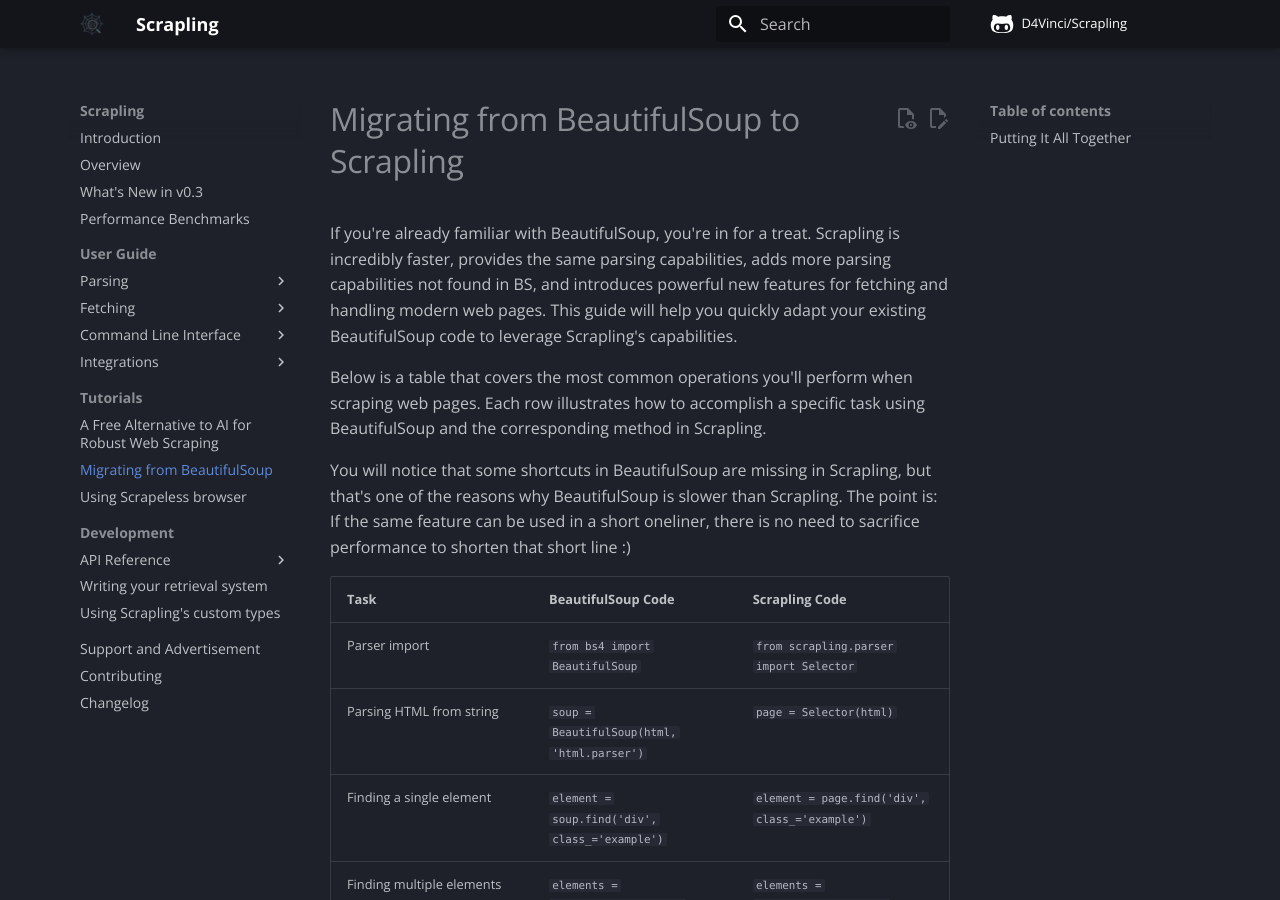
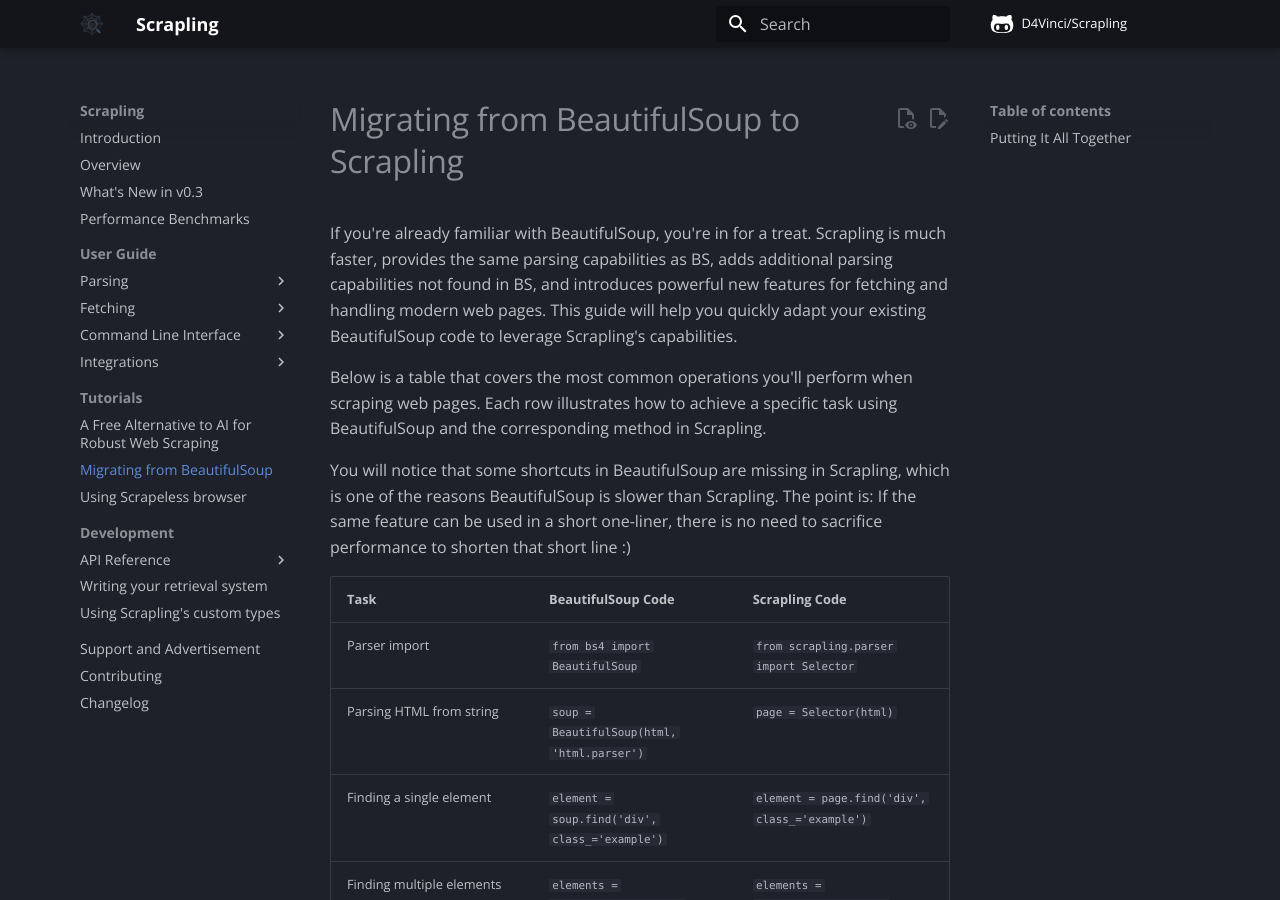
Before and after one commit to malik-aliyev-94/Scrapling, an MkDocs documentation site: the page built from docs/tutorials/migrating_from_beautifulsoup.md, in a window 1280 px wide and 900 px high. Built offline with MkDocs 1.6.1 and Material for MkDocs 9.7.7, drawn with Linux system fonts in a browser that asks for light colours; some web fonts are replaced; comment, search, counter and statistics services are not loaded; some of the changed text lies outside the part shown.

Commit message:
docs: update the migrating from BS article

````diff
--- a/docs/tutorials/migrating_from_beautifulsoup.md
+++ b/docs/tutorials/migrating_from_beautifulsoup.md
@@ -1,10 +1,10 @@
 # Migrating from BeautifulSoup to Scrapling
 
-If you're already familiar with BeautifulSoup, you're in for a treat. Scrapling is incredibly faster, provides the same parsing capabilities, adds more parsing capabilities not found in BS, and introduces powerful new features for fetching and handling modern web pages. This guide will help you quickly adapt your existing BeautifulSoup code to leverage Scrapling's capabilities.
+If you're already familiar with BeautifulSoup, you're in for a treat. Scrapling is much faster, provides the same parsing capabilities as BS, adds additional parsing capabilities not found in BS, and introduces powerful new features for fetching and handling modern web pages. This guide will help you quickly adapt your existing BeautifulSoup code to leverage Scrapling's capabilities.
 
-Below is a table that covers the most common operations you'll perform when scraping web pages. Each row illustrates how to accomplish a specific task using BeautifulSoup and the corresponding method in Scrapling.
+Below is a table that covers the most common operations you'll perform when scraping web pages. Each row illustrates how to achieve a specific task using BeautifulSoup and the corresponding method in Scrapling.
 
-You will notice that some shortcuts in BeautifulSoup are missing in Scrapling, but that's one of the reasons why BeautifulSoup is slower than Scrapling. The point is: If the same feature can be used in a short oneliner, there is no need to sacrifice performance to shorten that short line :)
+You will notice that some shortcuts in BeautifulSoup are missing in Scrapling, which is one of the reasons BeautifulSoup is slower than Scrapling. The point is: If the same feature can be used in a short one-liner, there is no need to sacrifice performance to shorten that short line :)
 
 
 | Task                                                            | BeautifulSoup Code                                                                                            | Scrapling Code                                                                    |
@@ -56,7 +56,7 @@
 import requests
 from bs4 import BeautifulSoup
 
-url = 'http://example.com'
+url = 'https://example.com'
 response = requests.get(url)
 soup = BeautifulSoup(response.text, 'html.parser')
 
@@ -70,7 +70,7 @@
 ```python
 from scrapling import Fetcher
 
-url = 'http://example.com'
+url = 'https://example.com'
 page = Fetcher.get(url)
 
 links = page.css('a::attr(href)')
````
Also changed, not shown: other parts of docs/tutorials/migrating_from_beautifulsoup.md (+2 -2 lines).
